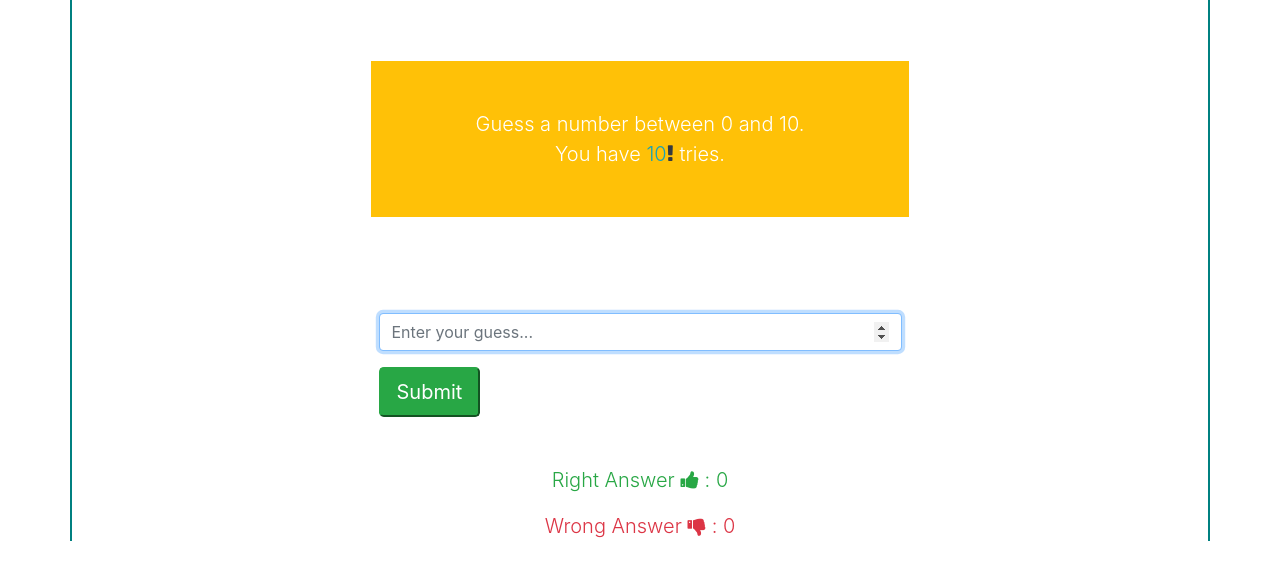
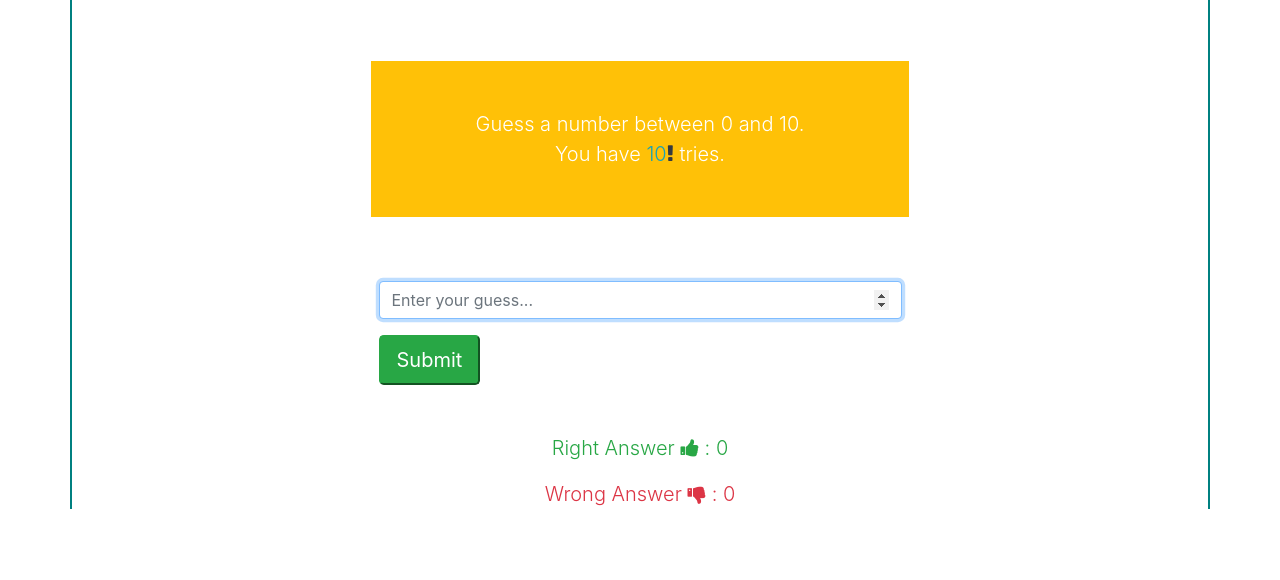
Before and after one commit to nwekeKent/Guess-It, a plain HTML site: page index.html in a window 1280 px wide. Shown: the part 204-784 px from the top of the page. Drawn offline with nearby package versions, Linux system fonts and the light colour scheme.

Commit message:
changed the margin of the form

```diff
--- a/index.html
+++ b/index.html
@@ -26,7 +26,7 @@
     </div>
     <div class="row mx-auto" id="row">
         <div class="col-md-6 mx-auto">
-            <form class="form-group mt-5" id="guess-form">
+            <form class="form-group mt-3" id="guess-form">
                 <input type="number" class="form-control form-lg" placeholder="Enter your guess..." id="form-input"
                     autofocus>
             </form>
```
